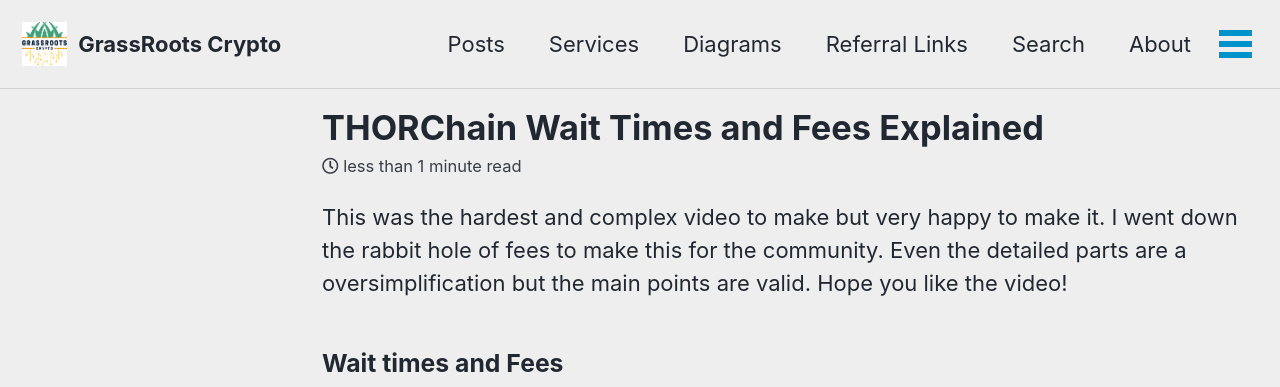
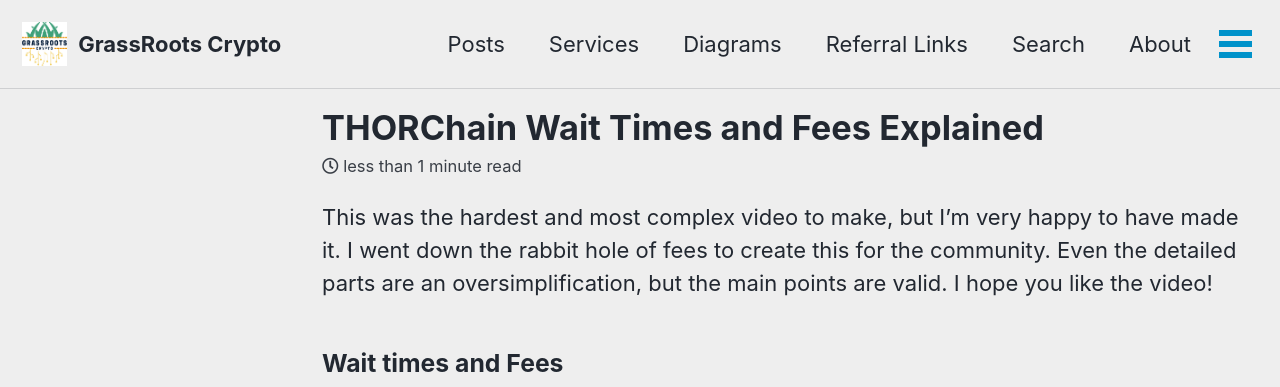
Before and after one commit to GrassRootsCrypto/GrassRootsCrypto.github.io, a Jekyll site: the page built from _posts/2021-05-11-wait-time-fees.md, in a window 1280 px wide and 900 px high, cut to the strip 0-387 px from the top of the window. Built offline with Jekyll 4.4.1, drawn with Linux system fonts in a browser that asks for light colours; cached includes are drawn as plain includes.

Commit message:
quick updates

```diff
--- a/_posts/2021-05-11-wait-time-fees.md
+++ b/_posts/2021-05-11-wait-time-fees.md
@@ -13,7 +13,7 @@
 classes: wide
 ---
 
-This was the hardest and complex video to make but very happy to make it. I went down the rabbit hole of fees to make this for the community. Even the detailed parts are a oversimplification but the main points are valid. Hope you like the video!
+This was the hardest and most complex video to make, but I'm very happy to have made it. I went down the rabbit hole of fees to create this for the community. Even the detailed parts are an oversimplification, but the main points are valid. I hope you like the video!
 
 ###  Wait times and Fees
 {% include video id="XAdaEXO-Ofg" provider="youtube" %}
```
Also changed, not shown: _pages/About.md (+2 -0 lines), _pages/ReferralLinks.md (+1 -3 lines).
